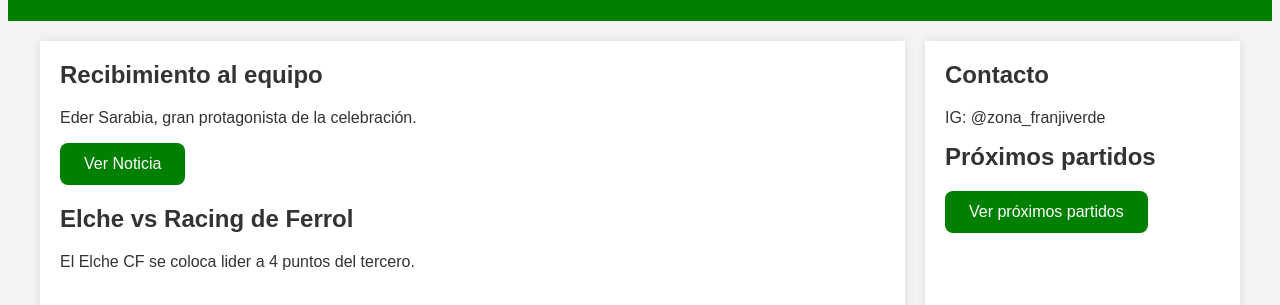
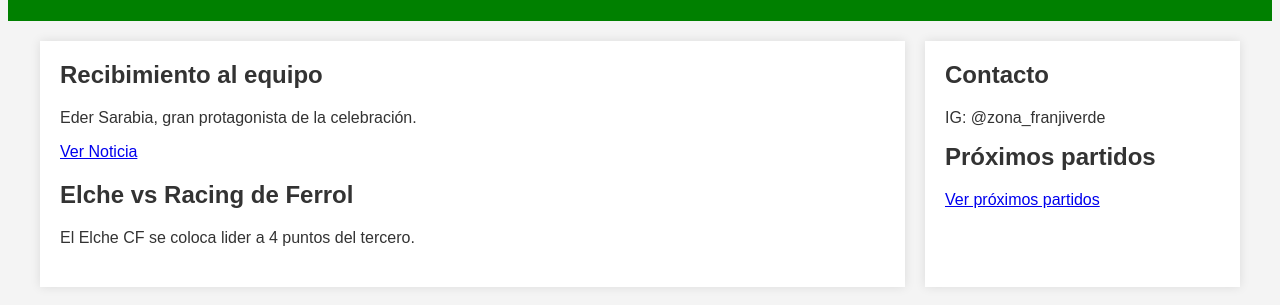
Before and after one commit to Alarcon0606/zona-franjiverde, a plain HTML site: page index.html in a window 1280 px wide. Shown: the part 107-412 px from the top of the page. Drawn offline with Linux system fonts and the light colour scheme.

Commit message:
Add files via upload

```diff
--- a/index.html
+++ b/index.html
@@ -82,7 +82,7 @@
       <article>
         <h2>Recibimiento al equipo</h2>
         <p>Eder Sarabia, gran protagonista de la celebración.</p>
-        <a href="../../Desktop/zona_franjiverde/recibimiento.html"><button>Ver Noticia</button></a>
+        <a href="../../Desktop/zona_franjiverde/recibimiento.html">Ver Noticia</a>
       </article>
       <article>
         <h2>Elche vs Racing de Ferrol</h2>
@@ -95,7 +95,7 @@
         IG: @zona_franjiverde
       </p>
       <h2>Próximos partidos</h2>
-        <a href="../../Desktop/zona_franjiverde/proximos_partidos.html"><button>Ver próximos partidos</button></a>
+        <a href="../../Desktop/zona_franjiverde/proximos_partidos.html">Ver próximos partidos</a>
     </aside>
   </div>
 
```
